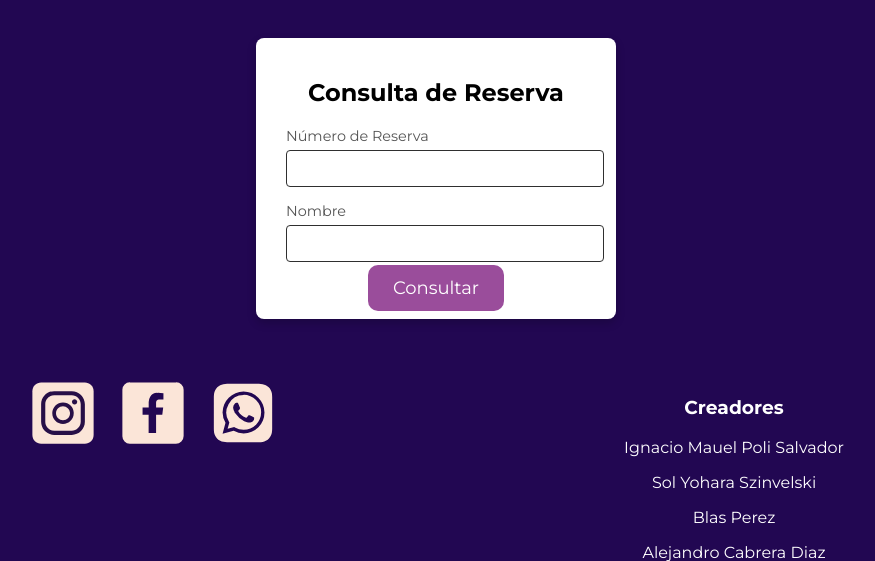
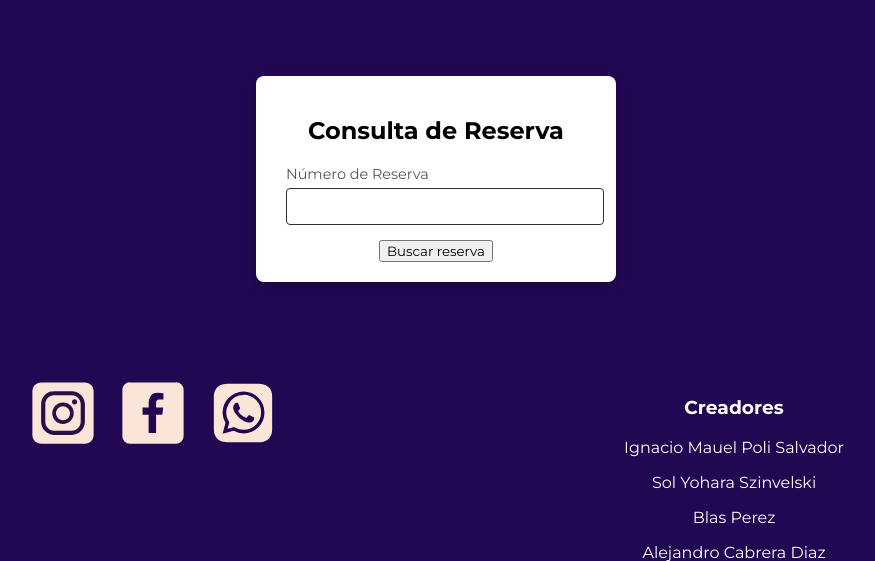
Before and after one commit to IPoli15/15-universe, a Flask app: page /reserva in a window 1280 px wide. Shown: the part 97-658 px from the top of the page, without its empty margins (204-1079 px from the left). Run offline with Flask 3, Linux system fonts and the light colour scheme.

Commit message:
Conecto endpoint /consultar-reservas con vista reserva.html y base de datos, falta arreglar error de sintaxis en la base de datos (ID=#44)

```diff
--- a/FRONT/app.py
+++ b/FRONT/app.py
@@ -1,4 +1,5 @@
-from flask import Flask, render_template
+from flask import Flask, render_template, request, current_app
+import requests
 
 app = Flask(__name__)
 
@@ -30,8 +31,47 @@ def esports():
 def error():
     return render_template('error.html')
 
-@app.route('/reserva')
+@app.route('/reserva', methods=["GET", "POST"])
 def Reserva():
+    if request.method == "POST":
+        id_reserva = request.form.get('id_reserva')
+
+        try:
+            response = requests.get('http://127.0.0.1:5001/consultar-reservas')
+            response.raise_for_status()
+            datos_reserva = response.json()
+        except requests.exceptions.RequestException as e:
+            current_app.logger.error(f'Error: {e}')
+            return str(e), 500
+
+        try:
+            reserva = [
+                dato for dato in datos_reserva
+                if dato['id_reserva'] == int(id_reserva)
+            ]
+            if reserva:
+
+                dato = reserva[0]
+                nombre_usuario=dato['nombre_usuario']
+                nombre_evento=dato['nombre_evento']
+                precio_entrada=dato['precio_entradda']
+                id_reserva=dato['id_reserva']
+                cant_tickets=dato['cant_tickets']
+
+                return render_template(
+                'tu-reserva.html',  id_reserva=id_reserva,
+                                    cant_tickets=cant_tickets,
+                                    nombre_usuario=nombre_usuario,
+                                    nombre_evento=nombre_evento,
+                                    precio_entrada=precio_entrada,
+                                    total=precio_entrada*cant_tickets)
+
+            else:
+                return "No se encontraron reservas con es numero de ID", 404
+
+        except Exception as e:
+            current_app.logger.error(f'Unexpected error: {e}')
+            return str(e), 500
     return render_template('reserva.html')
 
 @app.route('/pago')
@@ -50,15 +90,6 @@ def Stand_up():
 def Teatro():
     return render_template('Teatro.html')
 
-@app.route('/tu-reserva')
-def Tu_reserva():
-    nombre="Juan Perez"
-    dni="42100124"
-    codigo_reserva="ab1224"
-    sector="7B"
-    cantidad_tickets=2
-    precio_total = "$40.000"
-    return render_template('tu-reserva.html', nombre=nombre,dni=dni, codigo_reserva=codigo_reserva, sector=sector, cantidad_tickets=cantidad_tickets, precio_total=precio_total)
 
 if __name__ == '__main__':
     app.run(debug=True)
--- a/FRONT/templates/reserva.html
+++ b/FRONT/templates/reserva.html
@@ -3,16 +3,12 @@
 {% block content %}
 <div class="container">
     <h2>Consulta de Reserva</h2>
-    <form id="reservaForm">
+    <form action="{{url_for('Reserva')}}" method="post"" id="reservaForm">
         <div class="input-group">
-            <label for="reservaId">Número de Reserva</label>
-            <input type="text" id="reservaId" name="id_reserva" required>
+            <label for="id_reserva">Número de Reserva</label>
+            <input type="text" id="id_reserva" name="id_reserva" required>
         </div>
-        <div class="input-group">
-            <label for="email">Nombre</label>
-            <input type="text" id="nombre" name="nombre" required>
-        </div>
-        <a href="{{url_for('Tu_reserva')}}" type="button" class="boton-reservar" onclick="consultarReserva()">Consultar</a>
+        <input type="submit" value="Buscar reserva">
     </form>
     <div class="message" id="message"></div>
 </div>
```
Also changed, not shown: BACK/app.py (+25 -3 lines), FRONT/templates/tu-reserva.html (+5 -10 lines).
